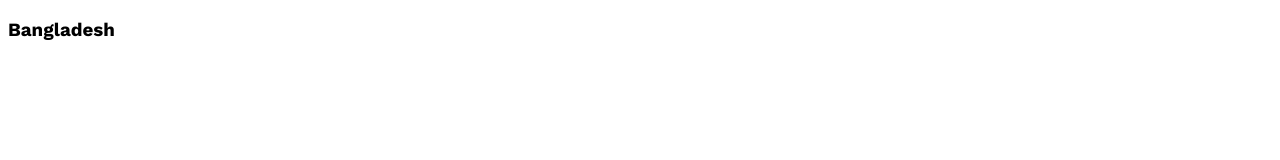
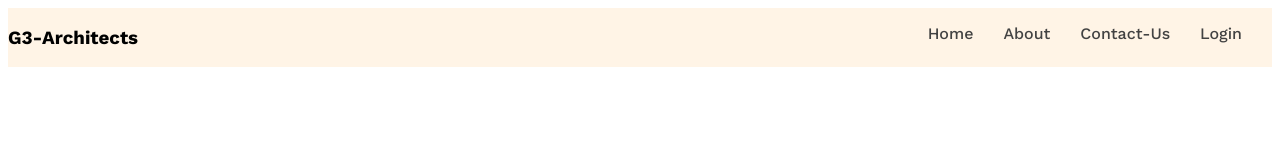
Before and after one commit to Shawon903/Module-10, a plain HTML site: page index.html in a window 1280 px wide. Drawn offline with nearby package versions, Linux system fonts and the light colour scheme.

Commit message:
navber added

```diff
--- a/index.html
+++ b/index.html
@@ -6,8 +6,16 @@
     <title>G3-Architects</title>
     <link rel="stylesheet" href="style/style.css">
 <bod class="work-sans-font">
-    <header>
-        <h3>Bangladesh</h3>
+    <header class="bg-light">
+        <nav class="navbar display-flex">
+            <h3 class="brand">G3-Architects</h3>
+            <ul class="nav-links display-flex">
+                <li class="nav-items"><a href="" class="nav-link text-gray">Home</a></li>
+                <li class="nav-items"><a href="" class="nav-link text-gray">About</a></li>
+                <li class="nav-items"><a href="" class="nav-link text-gray">Contact-Us</a></li>
+                <li class="nav-items"><a href="" class="nav-link text-gray">Login</a></li>
+            </ul>
+        </nav>
     </header>
     <main>
 
--- a/style/style.css
+++ b/style/style.css
@@ -6,3 +6,30 @@
   font-weight: 400px;
   font-style: normal;
 }
+.display-flex{
+  display: flex;
+}
+.nav-items{
+  list-style: none;
+  margin-right: 30px;
+}
+.nav-link{
+  text-decoration: none;
+  font-weight: 500;
+}
+.text-gray{
+  color: #424242;
+}
+.text-light-gray{
+  color: #727272;
+}
+.navbar{
+  justify-content: space-between;
+}
+.bg-light{
+  background-color: rgba(255, 144, 14, 0.1);
+}
+.navbar{
+  max-width: 1440px;
+  margin: 0 auto;
+}
```
